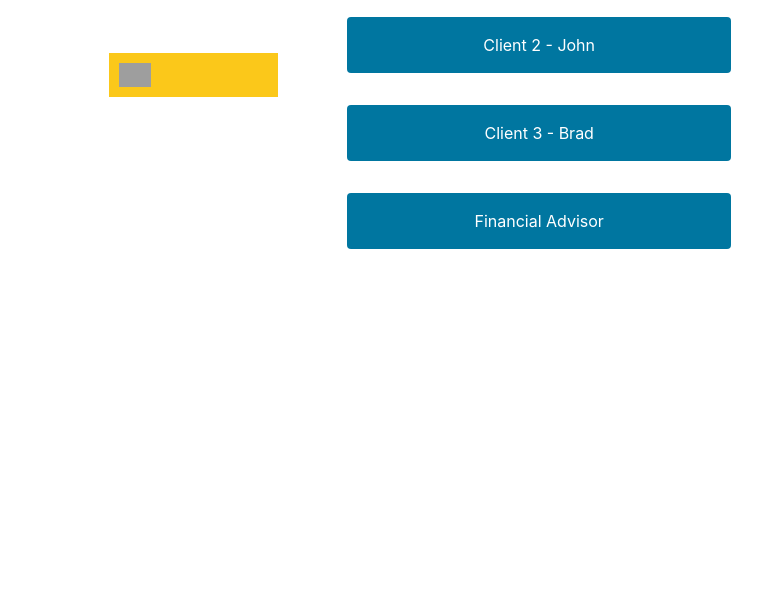
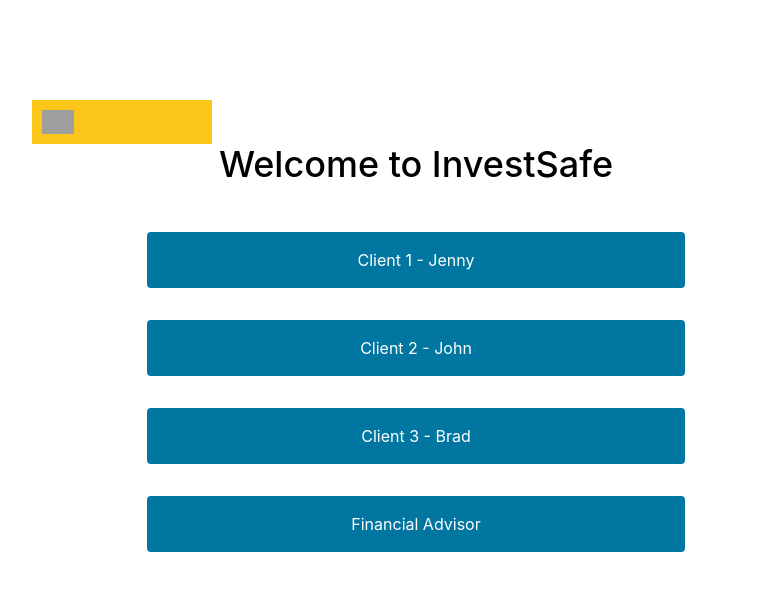
Before and after one commit to Plutus-Party-Codefest-2024/2024_Codefest_plutus, a React (Create React App) app: page / in a window 1280 px wide. Shown: the top 590 px of the page, without its empty margins (224-986 px from the left). Built offline with nearby package versions, Linux system fonts and the light colour scheme; grey boxes are pictures that could not be loaded.

Commit message:
Corrected Landing layout

```diff
--- a/src/components/Landing/Landing.js
+++ b/src/components/Landing/Landing.js
@@ -27,20 +27,17 @@ const Login = () => {
   return (
     <div className='mx-auto'>
       <div className='max-w-screen-md mx-auto'>
-        <div class="item">
-          <div class="yellowBox">
+        <div>
+          <div className="yellowBox">
             <img src="https://onlineaccess.edwardjones.com/app/assets/edwardjones-logo-US.png" alt="" />
           </div>
-          <div class="item welcome">
-          </div>
           <form className='flex flex-col mx-auto max-w-[70%]'>
-            <h1 className='pl-4 font-medium text-4xl pb-4'>Welcome to InvestSafe</h1>
+            <h1 className='font-medium text-4xl pb-4 mx-auto'>Welcome to InvestSafe</h1>
             <button className='bg-[#0076a0] rounded mt-8 py-4 text-white' onClick={handleClickClient1}>Client 1 - Jenny</button>
             <button className='bg-[#0076a0] rounded mt-8 py-4 text-white' onClick={handleClickClient2}>Client 2 - John</button>
             <button className='bg-[#0076a0] rounded mt-8 py-4 text-white' onClick={handleClickClient3}>Client 3 - Brad</button>
             <button className='bg-[#0076a0] rounded mt-8 py-4 text-white' onClick={handleClickFa}>Financial Advisor</button>
           </form>
-          <div class="item welcome"></div>
         </div>
       </div>
     </div>
--- a/src/components/client1-order/Order1.jsx
+++ b/src/components/client1-order/Order1.jsx
@@ -1,12 +1,12 @@
 import React from 'react';
 import './Order1.css'
-// import { useNavigate } from 'react-router-dom';
+import { useNavigate } from 'react-router-dom';
 
 
 
 function Order1() {
 
-    // const navigate = useNavigate(); // Hook for navigation
+    const navigate = useNavigate(); // Hook for navigation
 
     const handleClick = (e) => {
       e.preventDefault();
```
